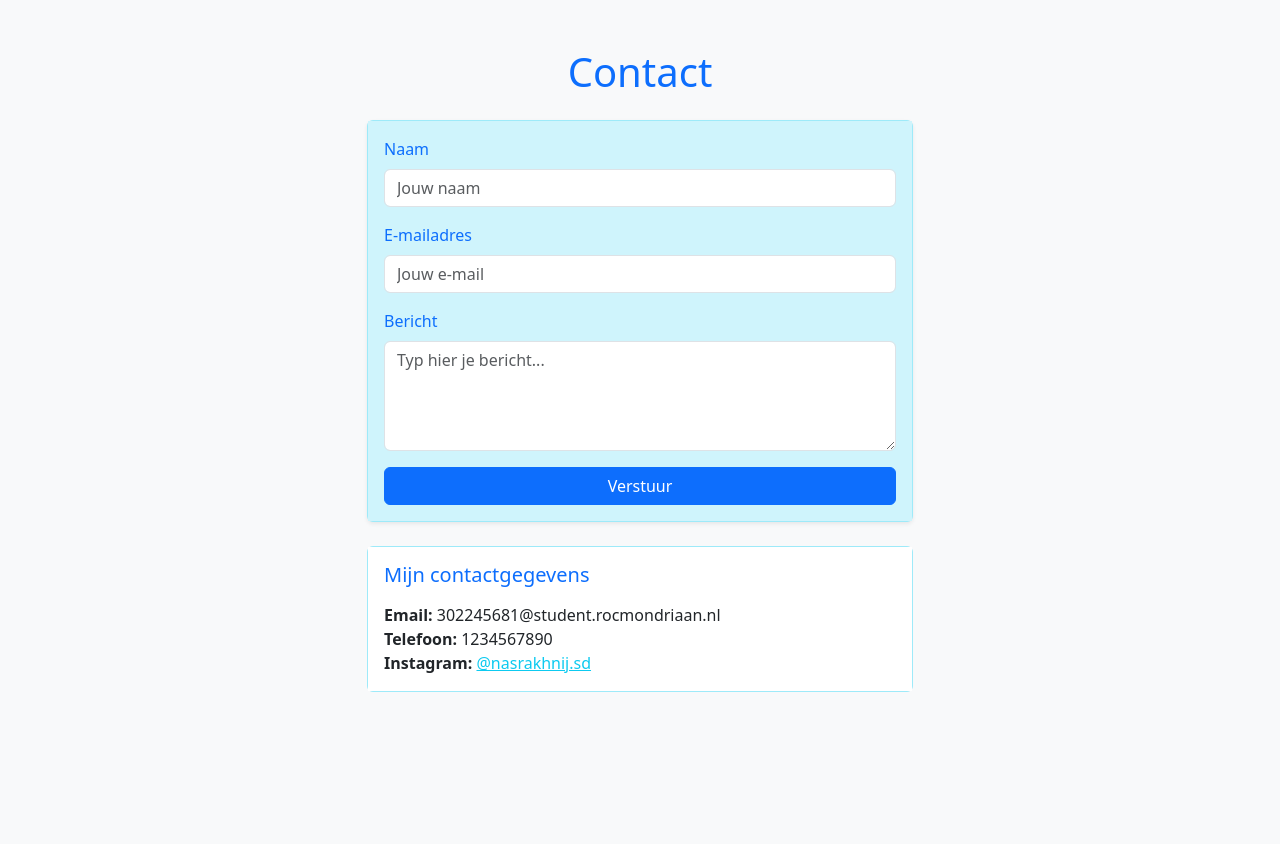
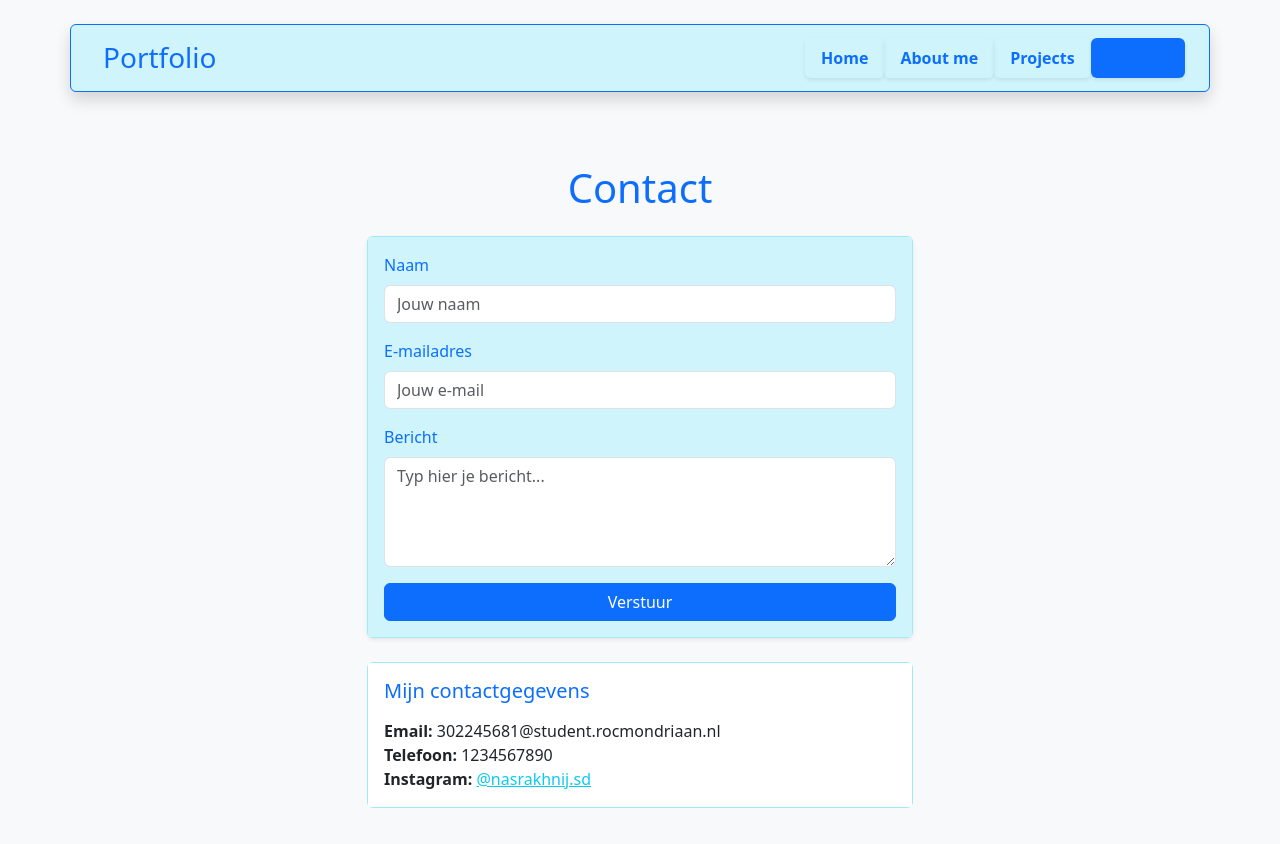
Before and after one commit to Nasreddine887/nasreddine887.github.io, a plain HTML site: page contacts.html in a window 1280 px wide. Before the commit the page ends 800 px from the top, so only its background shows below. Drawn offline with nearby package versions, Linux system fonts and the light colour scheme.

Commit message:
i added a navbar to the contacts page

```diff
--- a/contacts.html
+++ b/contacts.html
@@ -10,6 +10,27 @@
     <title>Contact</title>
   </head>
   <body class="bg-light">
+
+    <div class="container bg-info-subtle border border-primary rounded shadow mt-4 mb-4 py-2 px-4">
+      <div class="d-flex justify-content-between align-items-center">
+        <h1 class="text-primary m-0 p-2 fs-3">Portfolio</h1>
+        <ul class="nav nav-pills">
+          <li class="nav-item">
+            <a class="nav-link text-primary fw-semibold shadow-sm" href="index.html">Home</a>
+          </li>
+          <li class="nav-item">
+            <a class="nav-link text-primary fw-semibold shadow-sm" href="about-me.html">About me</a>
+          </li>
+          <li class="nav-item">
+            <a class="nav-link text-primary fw-semibold shadow-sm" href="projects.html">Projects</a>
+          </li>
+          <li class="nav-item">
+            <a class="nav-link text-primary fw-semibold shadow-sm active" href="contact.html">Contact</a>
+          </li>
+        </ul>
+      </div>
+    </div>
+
     <div class="container py-5">
       <h1 class="text-center mb-4 text-primary">Contact</h1>
       <div class="row justify-content-center">
```
